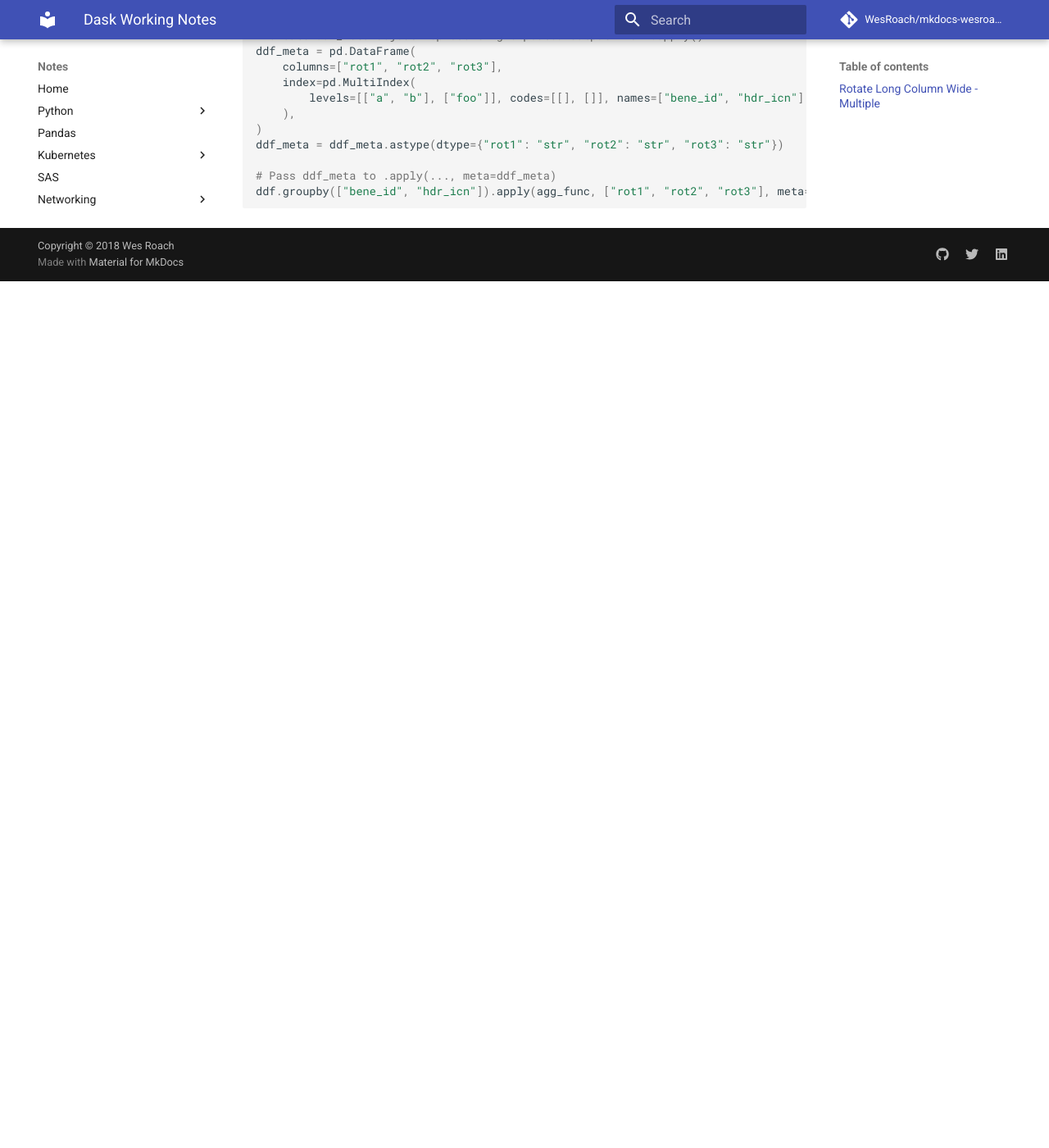
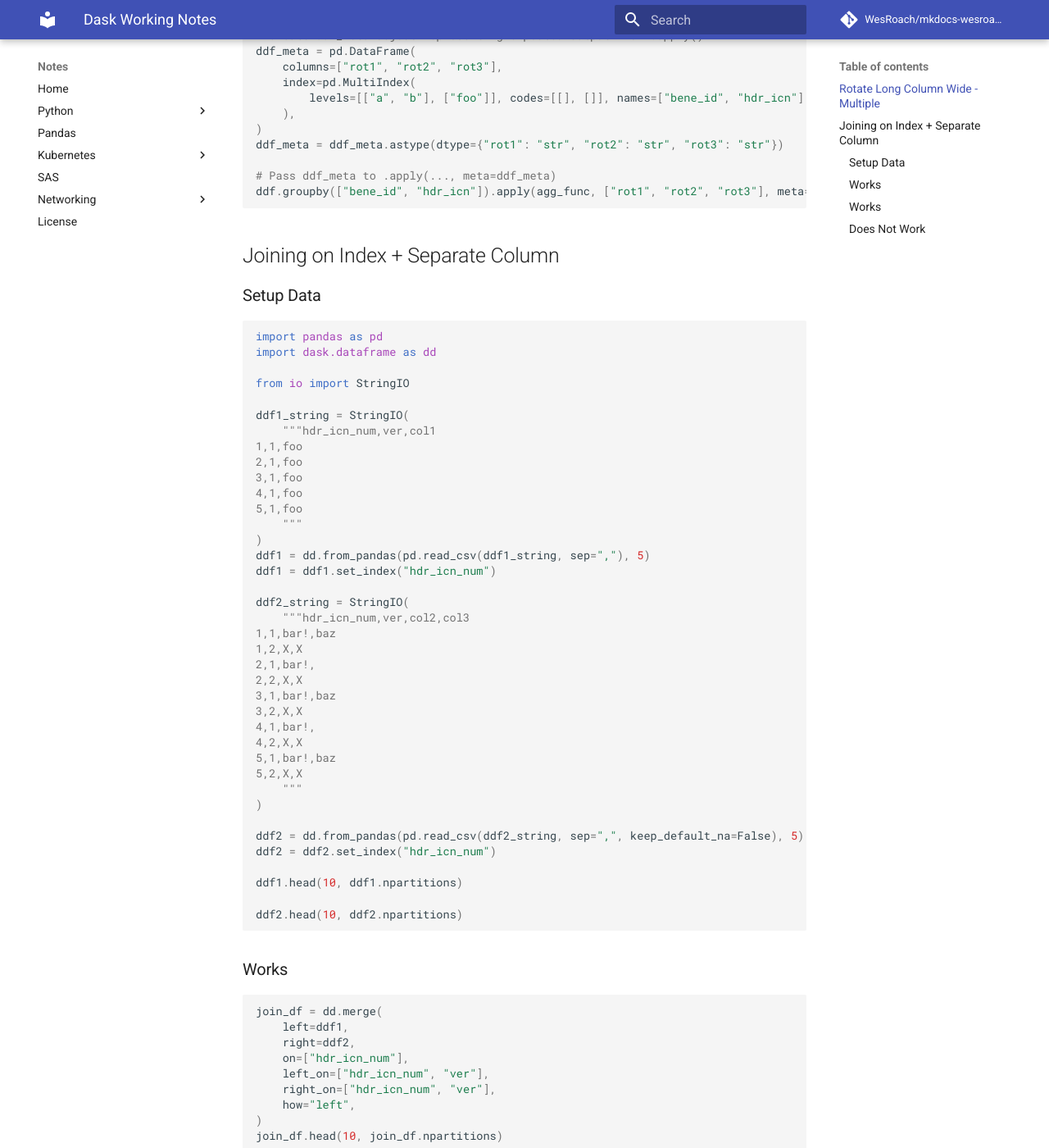
Before and after one commit to WesRoach/wesroach.github.io, an MkDocs documentation site: the page built from docs/dask/dask.md, in a window 1280 px wide and 1400 px high, scrolled down 4129 px. Shown: the whole window at 82% size. Built offline with MkDocs 1.6.1 and Material for MkDocs 9.7.7, drawn with Linux system fonts in a browser that asks for light colours; comment, search, counter and statistics services are not loaded; before the commit the page ends 4472 px from its top, so only the background shows below that; some of the changed text lies outside the part shown.

Commit message:
Add notes about joining

````diff
--- a/docs/dask/dask.md
+++ b/docs/dask/dask.md
@@ -221,3 +221,90 @@
 # Pass ddf_meta to .apply(..., meta=ddf_meta)
 ddf.groupby(["bene_id", "hdr_icn"]).apply(agg_func, ["rot1", "rot2", "rot3"], meta=ddf_meta).compute()
 ```
+
+## Joining on Index + Separate Column
+
+### Setup Data
+
+```python
+import pandas as pd
+import dask.dataframe as dd
+
+from io import StringIO
+
+ddf1_string = StringIO(
+    """hdr_icn_num,ver,col1
+1,1,foo
+2,1,foo
+3,1,foo
+4,1,foo
+5,1,foo
+    """
+)
+ddf1 = dd.from_pandas(pd.read_csv(ddf1_string, sep=","), 5)
+ddf1 = ddf1.set_index("hdr_icn_num")
+
+ddf2_string = StringIO(
+    """hdr_icn_num,ver,col2,col3
+1,1,bar!,baz
+1,2,X,X
+2,1,bar!,
+2,2,X,X
+3,1,bar!,baz
+3,2,X,X
+4,1,bar!,
+4,2,X,X
+5,1,bar!,baz
+5,2,X,X
+    """
+)
+
+ddf2 = dd.from_pandas(pd.read_csv(ddf2_string, sep=",", keep_default_na=False), 5)
+ddf2 = ddf2.set_index("hdr_icn_num")
+
+ddf1.head(10, ddf1.npartitions)
+
+ddf2.head(10, ddf2.npartitions)
+```
+
+### Works
+
+```python
+join_df = dd.merge(
+    left=ddf1,
+    right=ddf2,
+    on=["hdr_icn_num"],
+    left_on=["hdr_icn_num", "ver"],
+    right_on=["hdr_icn_num", "ver"],
+    how="left",
+)
+join_df.head(10, join_df.npartitions)
+```
+
+### Works
+
+```python
+join_df = dd.merge(
+    left=ddf1,
+    right=ddf2,
+    left_on=["hdr_icn_num", "ver"],
+    right_on=["hdr_icn_num", "ver"],
+    how="left",
+)
+join_df.head(10, join_df.npartitions)
+```
+
+### Does Not Work
+
+```python
+join_df = dd.merge(
+    left=ddf1,
+    right=ddf2,
+    left_index=True,
+    right_index=True,
+    left_on=["ver"],
+    right_on=["ver"],
+    how="left",
+)
+join_df.head(10, join_df.npartitions)
+```
````
